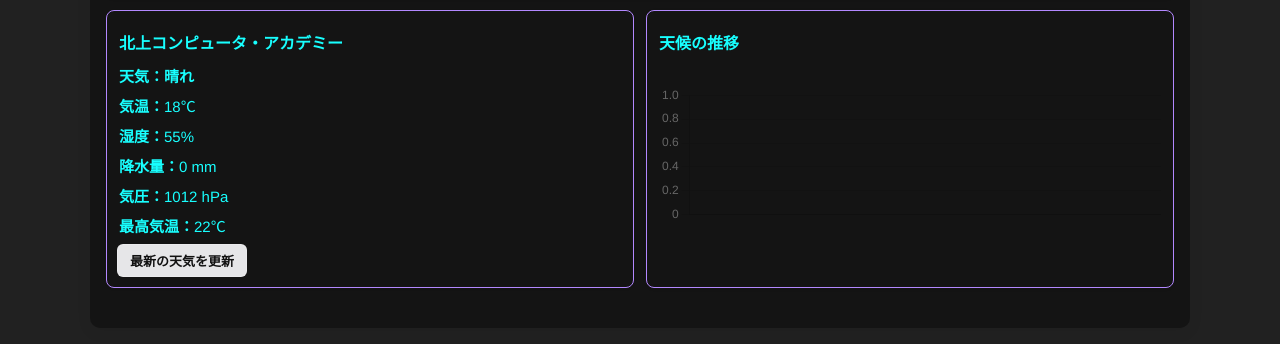
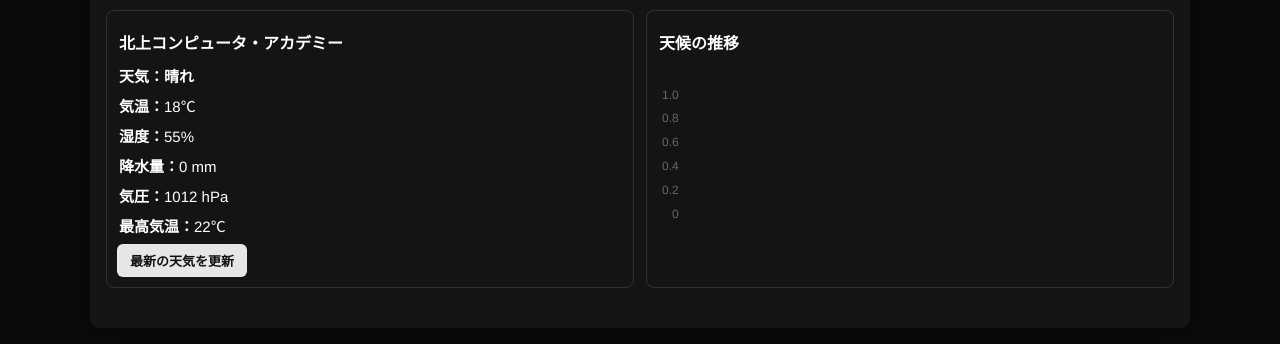
Before and after one commit to SasakiKouta0917/flask_weather_appv2, a Flask app: page / in a window 1280 px wide. Shown: the part 552-896 px from the top of the page. Run offline with Flask 3, Linux system fonts and the light colour scheme; data that the repository does not hold is empty.

Commit message:
Update style.css

```diff
--- a/static/style.css
+++ b/static/style.css
@@ -11,12 +11,11 @@
 
 /* ===== ダークテーマ変数 ===== */
 body.dark {
-  --bg: #212121;     /* 背景色を濃いグレーに */
-  --text: #18FFFF;   /* テキスト色を明るいシアンに */
-  --card: #141414;   /* カード背景はそのままでもOK（必要なら変更可） */
-  --border: #B388FF; /* 枠線を紫系に変更 */
+  --bg: #0a0a0a;
+  --text: #ffffff; /* ✅ 明るく調整 */
+  --card: #141414;
+  --border: rgba(255,255,255,0.12);
 }
-
 
 /* ===== ベース ===== */
 * { box-sizing: border-box; }
```
